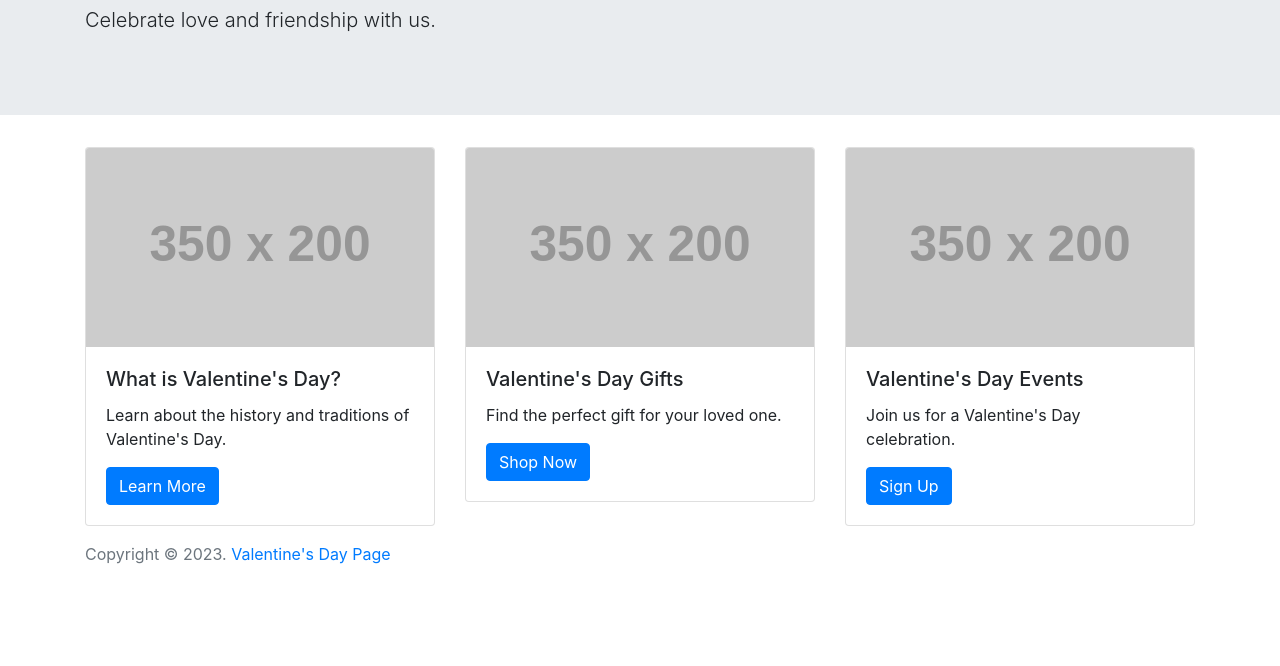
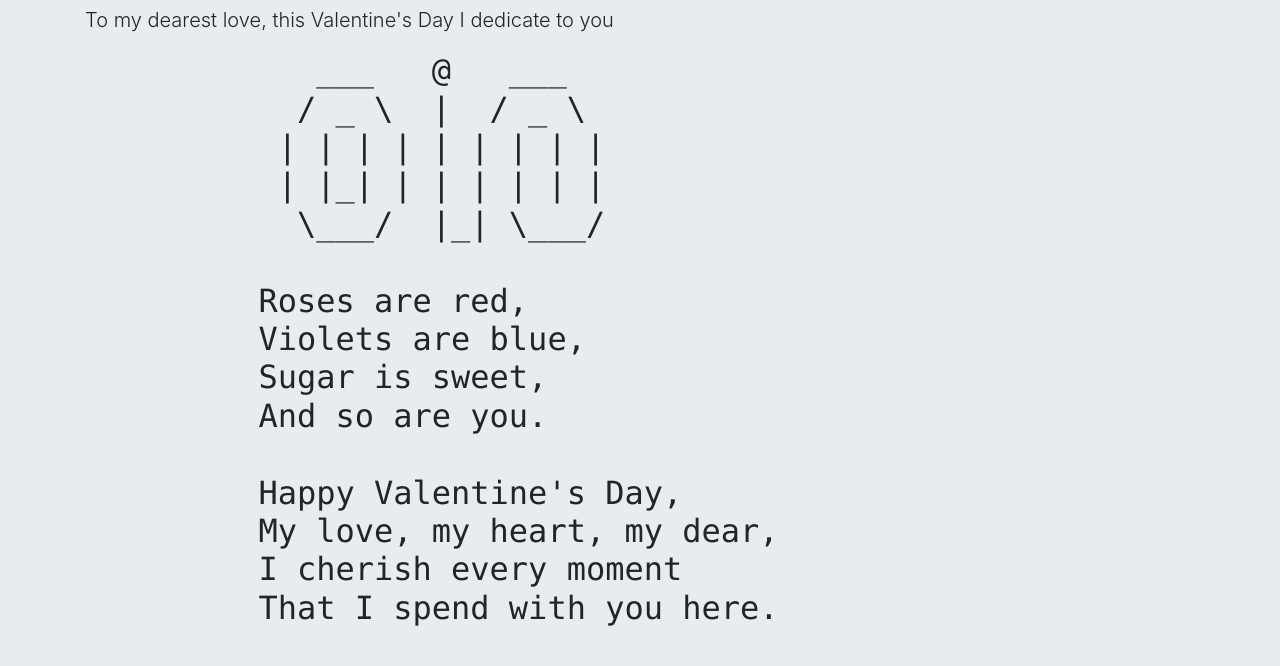
Before and after one commit to derBinder/derbinder.github.io, a plain HTML site: page index.html in a window 1280 px wide. Shown: the part 134-800 px from the top of the page. Drawn offline with nearby package versions, Linux system fonts and the light colour scheme; placeholder pictures from the web are drawn by us.

Commit message:
Update index.html

```diff
--- a/index.html
+++ b/index.html
@@ -4,56 +4,54 @@
 	<title>Valentine's Day Page</title>
 	<!-- Link to Bootstrap CSS file -->
 	<link rel="stylesheet" href="https://maxcdn.bootstrapcdn.com/bootstrap/4.0.0/css/bootstrap.min.css">
+	<style>
+		pre {
+			font-size: 2em;
+			white-space: pre-wrap;
+			line-height: 1.2em;
+		}
+	</style>
 </head>
 <body>
 	<!-- Header section using Jumbotron component -->
 	<div class="jumbotron jumbotron-fluid">
 		<div class="container">
 			<h1 class="display-4">Happy Valentine's Day!</h1>
-			<p class="lead">Celebrate love and friendship with us.</p>
-		</div>
-	</div>
+			<p class="lead">To my dearest love, this Valentine's Day I dedicate to you</p>
+			<pre>
+            ___   @   ___
+           / _ \  |  / _ \
+          | | | | | | | | |
+          | |_| | | | | | |
+           \___/  |_| \___/
 
-	<!-- Main content section using Card component -->
-	<div class="container">
-		<div class="row">
-			<div class="col-sm-4">
-				<div class="card">
-					<img class="card-img-top" src="https://via.placeholder.com/350x200" alt="Valentine's Day">
-					<div class="card-body">
-						<h5 class="card-title">What is Valentine's Day?</h5>
-						<p class="card-text">Learn about the history and traditions of Valentine's Day.</p>
-						<a href="#" class="btn btn-primary">Learn More</a>
-					</div>
-				</div>
-			</div>
-			<div class="col-sm-4">
-				<div class="card">
-					<img class="card-img-top" src="https://via.placeholder.com/350x200" alt="Valentine's Day">
-					<div class="card-body">
-						<h5 class="card-title">Valentine's Day Gifts</h5>
-						<p class="card-text">Find the perfect gift for your loved one.</p>
-						<a href="#" class="btn btn-primary">Shop Now</a>
-					</div>
-				</div>
-			</div>
-			<div class="col-sm-4">
-				<div class="card">
-					<img class="card-img-top" src="https://via.placeholder.com/350x200" alt="Valentine's Day">
-					<div class="card-body">
-						<h5 class="card-title">Valentine's Day Events</h5>
-						<p class="card-text">Join us for a Valentine's Day celebration.</p>
-						<a href="#" class="btn btn-primary">Sign Up</a>
-					</div>
-				</div>
-			</div>
+         Roses are red,
+         Violets are blue,
+         Sugar is sweet,
+         And so are you.
+
+         Happy Valentine's Day,
+         My love, my heart, my dear,
+         I cherish every moment
+         That I spend with you here.
+
+         You fill my life with joy
+         And my heart with pure delight,
+         I am forever grateful
+         To have you in my life tonight.
+
+         So here's a little token
+         Of my love, and my heart too,
+         I give you all of me,
+         And all my love, so true.
+			</pre>
 		</div>
 	</div>
 
 	<!-- Footer section -->
 	<footer class="footer mt-auto py-3">
 		<div class="container">
-			<span class="text-muted">Copyright © 2023.
+			<span class="text-muted">© 2023.
 				<a href="#">Valentine's Day Page</a></span>
 		</div>
 	</footer>
```
